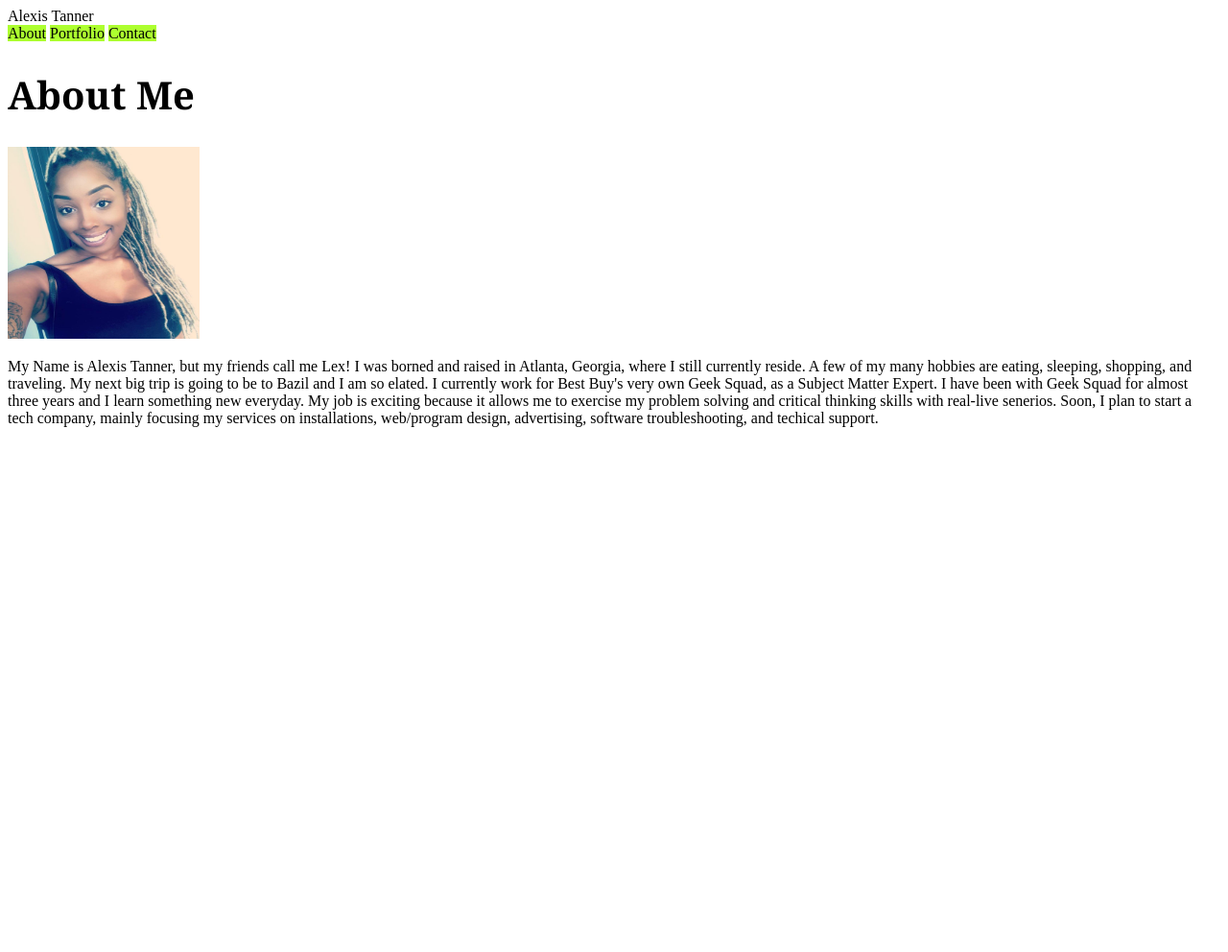
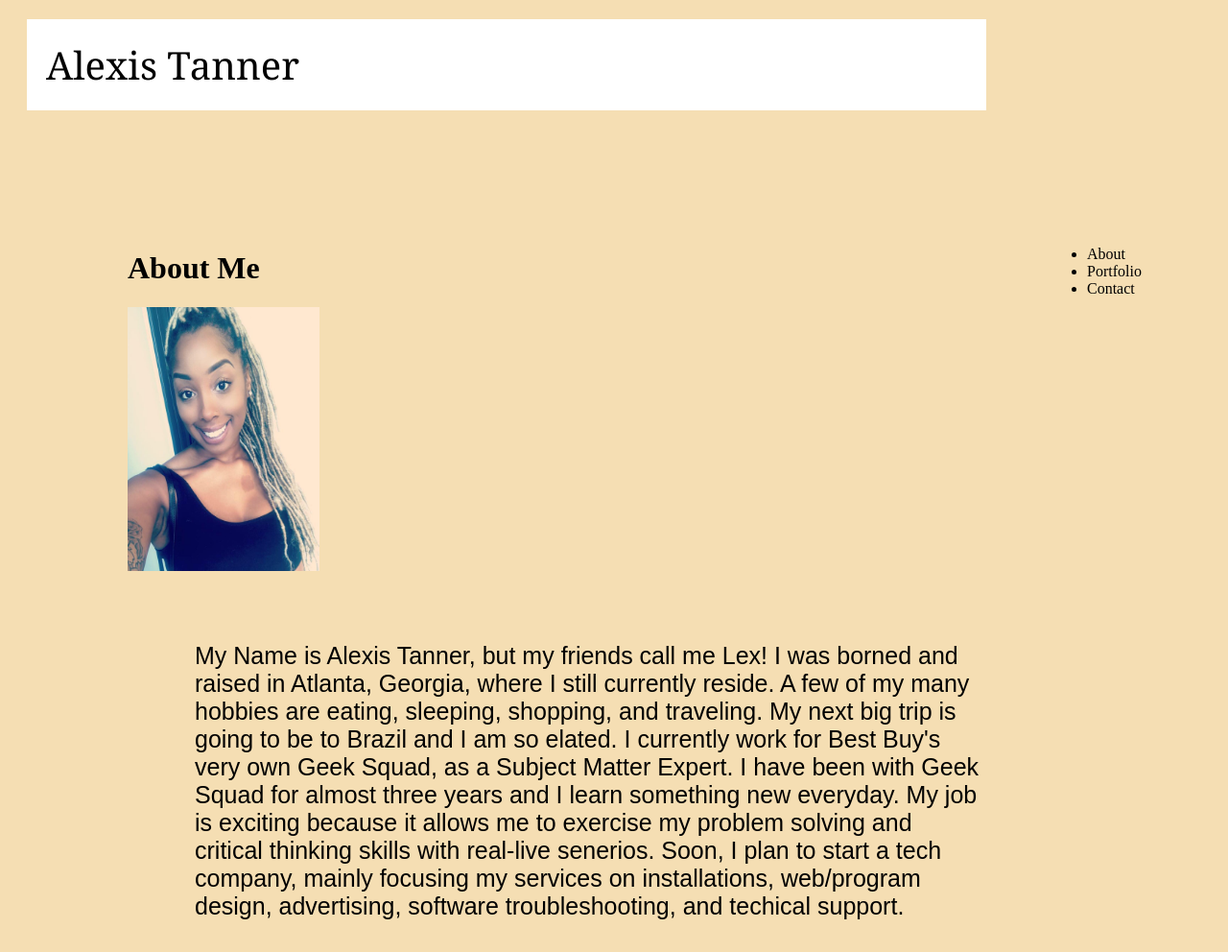
Before and after one commit to Alexistanner94/Basic-Portfolio, a plain HTML site: page assets/index.html in a window 1280 px wide. Shown: the top 992 px of the page at 96% size. Before the commit the page ends 800 px from the top, so only its background shows below. Drawn offline with Linux system fonts and the light colour scheme.

Commit message:
new updated changes

```diff
--- a/assets/index.html
+++ b/assets/index.html
@@ -7,16 +7,16 @@
     <title>Basic Portfolio</title>
     <link rel="stylesheet" href="style.css">
 </head>
-
+<header class="name">Alexis Tanner</header>
+<div class="container">
 <body>
-    <header id="About-me"> Alexis Tanner  </header>
 
         <nav>
-
+        <ul>
             <li>About</li>
             <li>Portfolio</li>
             <li>Contact</li>
-
+        </ul>
         </nav>
 
         <h1>About Me</h1>
@@ -29,7 +29,7 @@
                 I still currently reside.
                 A few of my many hobbies are eating, sleeping,
                 shopping, and traveling.
-                My next big trip is going to be to Bazil and I am so elated.
+                My next big trip is going to be to Brazil and I am so elated.
                  I currently work for Best Buy's very own Geek Squad, as a Subject Matter Expert.
                  I have been with Geek Squad for almost three years and I learn something new everyday.
                   My job is exciting because it allows me to exercise my problem solving and critical
@@ -39,8 +39,10 @@
 
         </p>
 
+
 </body>
+</div>
 
-
+<footer> copyright </footer>
 
 </html>
--- a/assets/style.css
+++ b/assets/style.css
@@ -1,37 +1,39 @@
-h1 {
+body {
+    background: wheat;
+}
+header {
+    background: #ffffff;
+    padding: 20px;
+    margin: 20px;
+    width:960px;
+    font-family: Georgia, 'Times New Roman', Times, serif;
+}
+.blonde-fauxlocs { width: 200px;
+                height: 275px;
+}
+.container {
+    padding: 50px;
+    margin: 75px;
+    width: 960px;
+}
+.name {
     font-family: Georgia, 'Times New Roman', Times, serif;
     font-size: 40px;
-    background: #ffffff;
 }
-div class="main-header-background" {
-
-     background:#ffffff;
-
+p {
+    font-size: 25px;
+    font-family: Arial, Helvetica, sans-serif;
+    margin: 40px;
+    padding: 30px;
 }
 
-h2 {
+ul { position: fixed ;
 }
-li {
-width: 100px;
-height: 200px;
-background: greenyellow;
-display: inline;
+nav {
+    float: right;
 }
-ul {
-float: right;
-}
-img {
-    position: relative;
-    width: 200px;
-    height: 200px;
-}
- section {
-     width: 600px;
-     height: 200px;
-     background: teal;
-     font:#777777;
+
+ footer {
+     background: #666666;
+     width: 960px;clear: both;
  }
-
- . {
-     background: #777777;
- }
```
Also changed, not shown: assets/contact.html (+11 -13 lines), assets/portfolio.html (+6 -6 lines).
